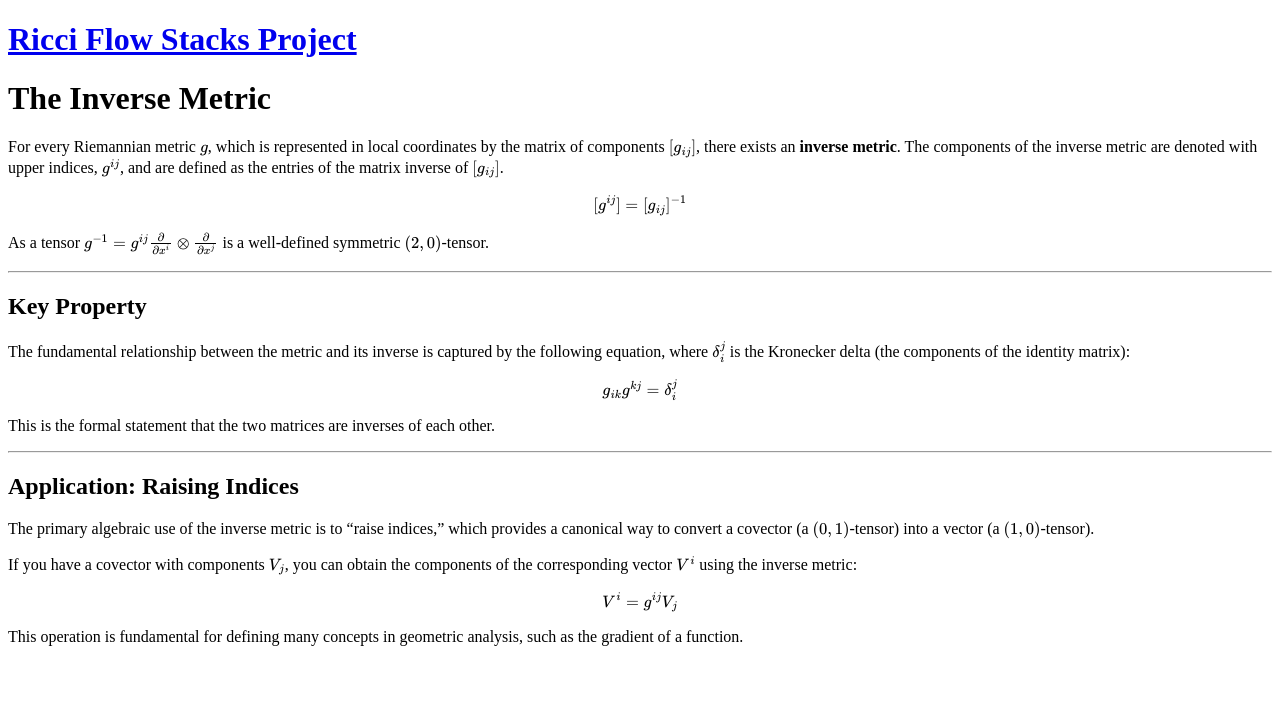
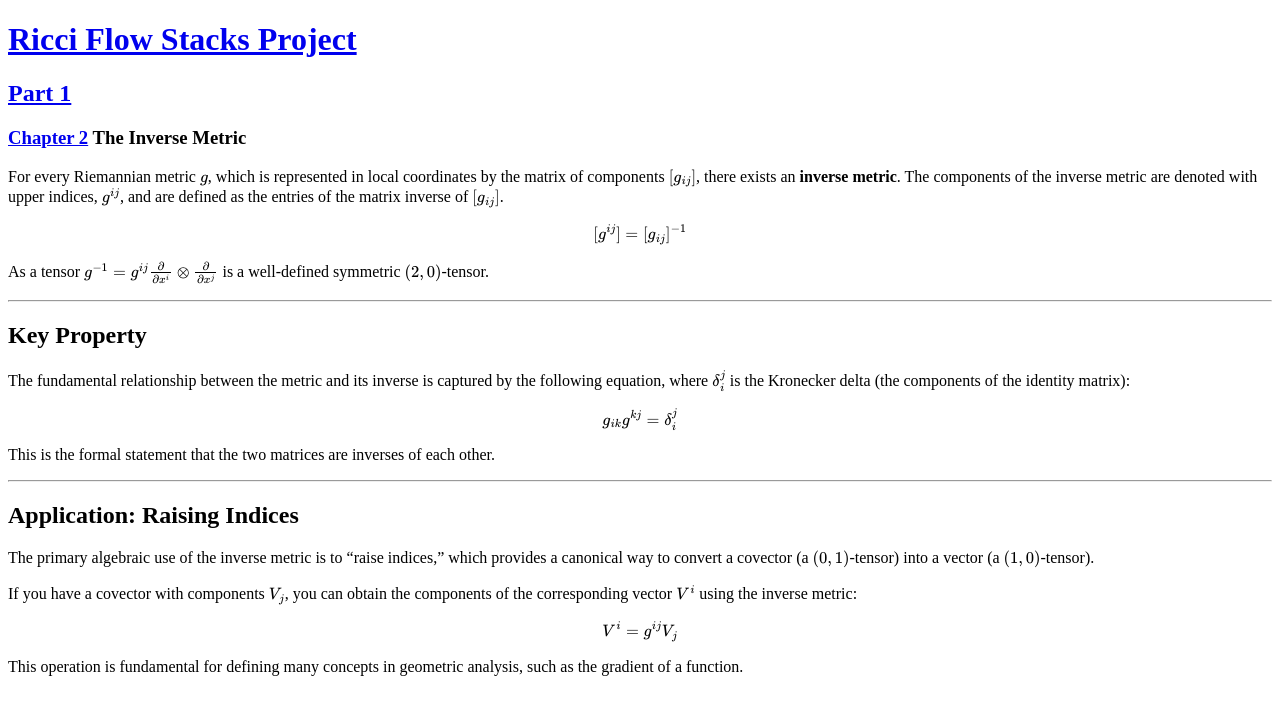
Before and after one commit to bennett-chow/ricciflow.org, a Jekyll site: the page built from part-1-foundations/inverse-metric.md, in a window 1280 px wide. Shown: the top 715 px of the page. Built offline with Jekyll 4.4.1, drawn with Linux system fonts in a browser that asks for light colours.

Commit message:
Update inverse-metric.md

```diff
--- a/part-1-foundations/inverse-metric.md
+++ b/part-1-foundations/inverse-metric.md
@@ -5,7 +5,9 @@ part: 1
 chapter: 1
 ---
 
-# The Inverse Metric
+<h2><a href="https://ricciflow.org/part-1-foundations">Part 1</a></h2>
+
+### <a href="https://ricciflow.org/part-1-foundations/inverse-metric">Chapter 2</a> The Inverse Metric
 
 For every Riemannian metric $g$, which is represented in local coordinates by the matrix of components $[g_{ij}]$, there exists an **inverse metric**. The components of the inverse metric are denoted with upper indices, $g^{ij}$, and are defined as the entries of the matrix inverse of $[g_{ij}]$.
 
```
